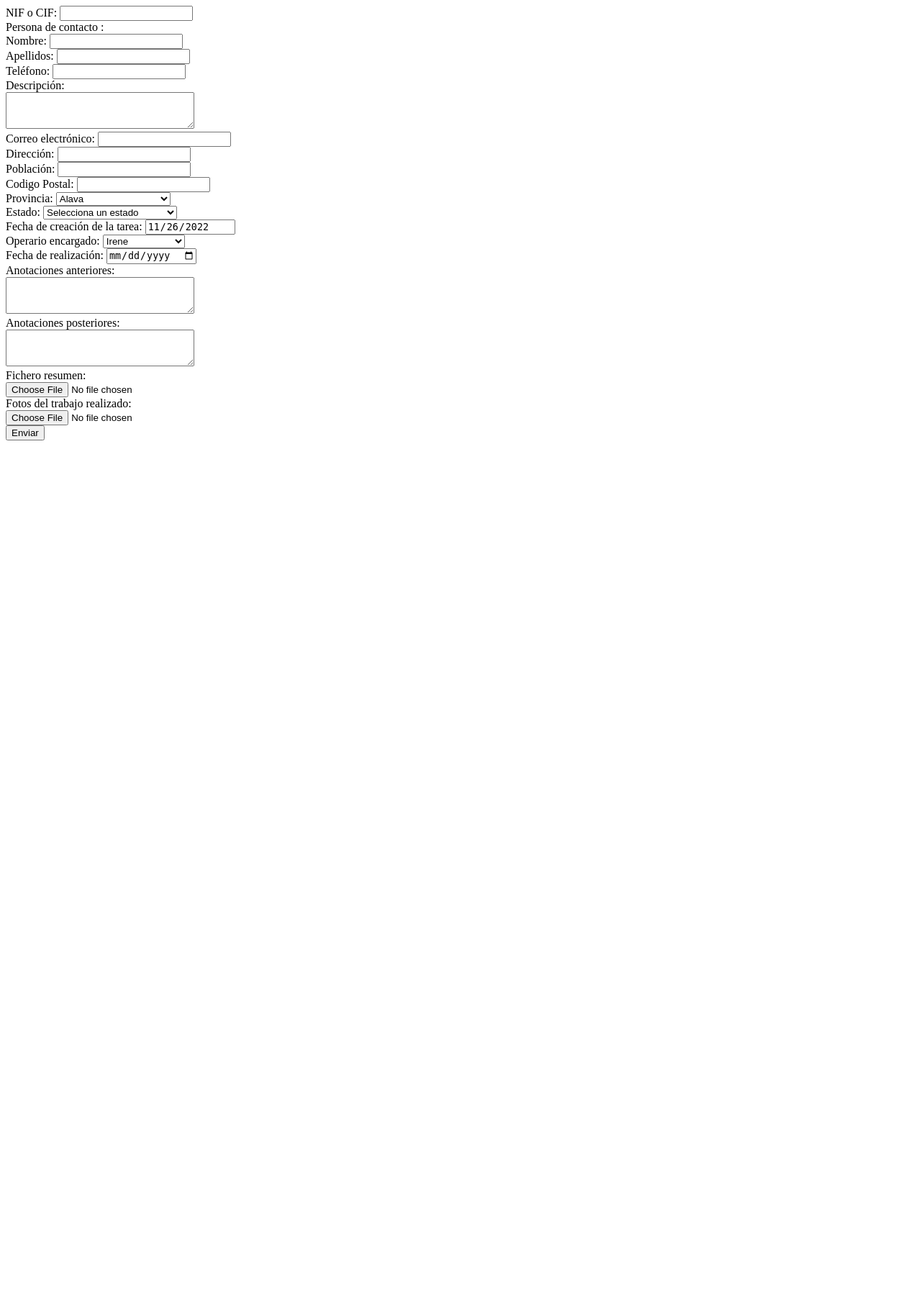
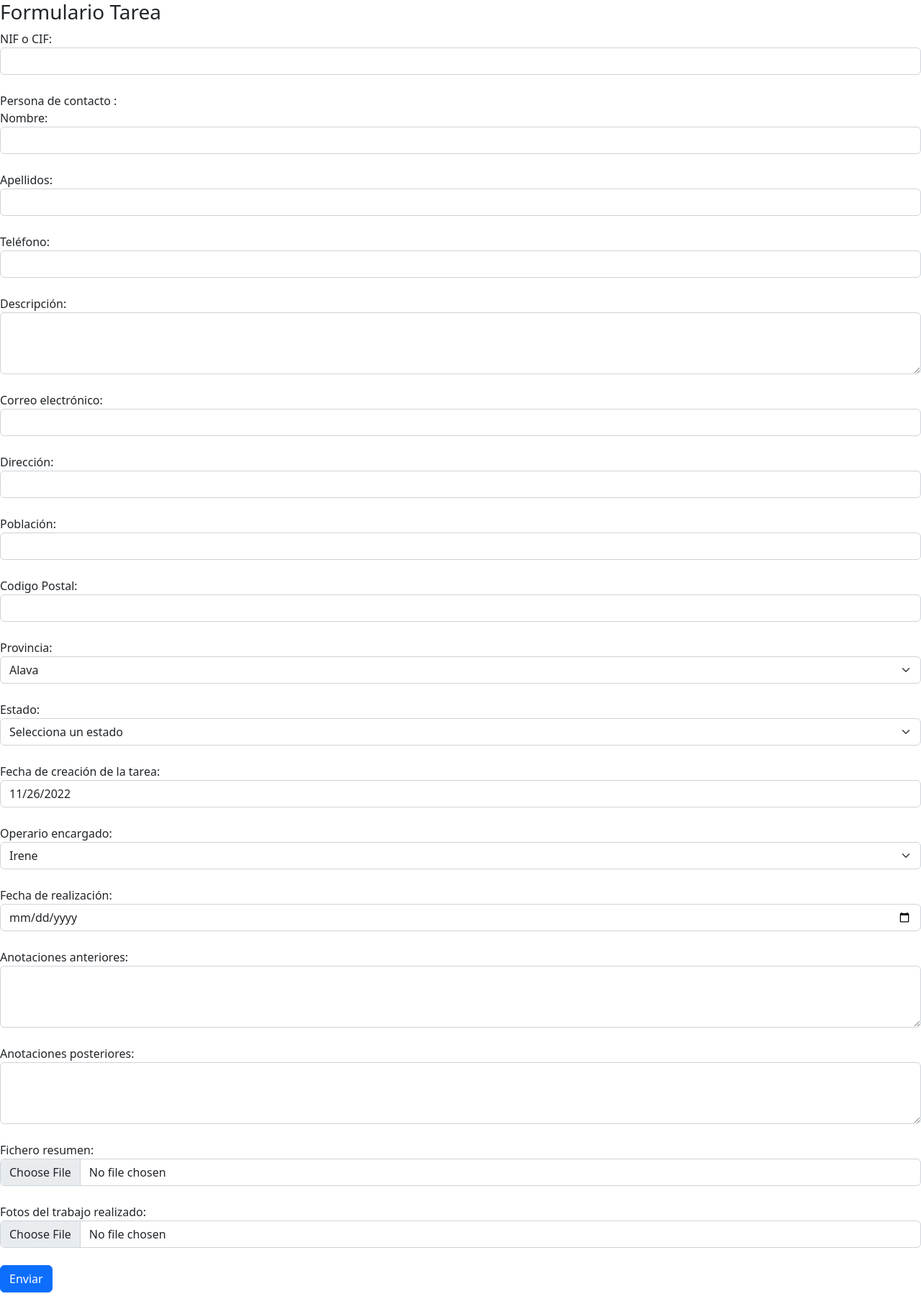
Before and after one commit to NicolaeGhenciu/ProyectoPHP, a PHP site: page /controllers/validar_tarea.php in a window 1280 px wide. Shown: the whole page at 72% size. Before the commit the page ends 612 px from the top, so only its background shows below. Run offline with PHP 8.4, Linux system fonts and the light colour scheme; data comes from the database, SQL or seed files in the repository.

Commit message:
dia_6_bbdd_archivos

```diff
--- a/Proyecto 1º Trimestre/app/controllers/validar_tarea.php
+++ b/Proyecto 1º Trimestre/app/controllers/validar_tarea.php
@@ -15,6 +15,7 @@ include("../libreria/validarCIF.php");
 include("../libreria/validarEmail.php");
 include("../libreria/validarFechadeRealizacion.php");
 include("../libreria/validarTelefono.php");
+include("../libreria/subirArchivos.php");
 
 include("../libreria/getContenido.php");
 
@@ -58,13 +59,29 @@ if (!$_POST) { // Si no han enviado el fomulario
         $errores['fecha_realizacion'] = 'Campo fecha de realización se encuentra vacio o no es valido, la fecha tiene que ser posterior a la de hoy';
         $hayError = TRUE;
     }
+
+    $ultimoId = $bd->getCountTareas()[0] + 1;
+
     if ($hayError) {
         include("../views/formulario_tarea.php");
     } else {
 
         $todos_los_campos = $_POST;
 
+        if ($_FILES['fichero_resumen']['name'] == "") {
+            $todos_los_campos["fichero_resumen"] = "";
+        } else {
+            subirArchivo('fichero_resumen', $ultimoId);
+            $todos_los_campos["fichero_resumen"] = "Tarea-" . $ultimoId . "-" . $_FILES['fichero_resumen']['name'];
+        }
+
+        if ($_FILES['foto_trabajo']['name'] == "") {
+            $todos_los_campos["foto_trabajo"] = "";
+        } else {
+            subirArchivo('foto_trabajo', $ultimoId);
+            $todos_los_campos["foto_trabajo"] = "Tarea-" . $ultimoId . "-" . $_FILES['foto_trabajo']['name'];
+        }
+
         Tareas::insertarTarea(getContenido($todos_los_campos, true), getContenido($todos_los_campos, false));
-
     }
 }
--- a/Proyecto 1º Trimestre/app/libreria/creaSelect.php
+++ b/Proyecto 1º Trimestre/app/libreria/creaSelect.php
@@ -12,7 +12,7 @@
 
 function CreaSelect($name, $opciones, $valorDefecto = '')
 {
-    $html = "\n" . '<select name="' . $name . '">';
+    $html = "\n" . '<select class="form-select" name="' . $name . '">';
     foreach ($opciones as $value => $text) {
         if ($value == $valorDefecto)
             $select = 'selected="selected"';
--- /dev/null
+++ b/Proyecto 1º Trimestre/app/libreria/subirArchivos.php
@@ -0,0 +1,12 @@
+<?php
+
+function subirArchivo($fich,$id)
+{
+    $destino = __DIR__ . "/../../Files/";
+    $dest = $destino . "Tarea - " . $id . "  - " .  basename($_FILES[$fich]['name']);
+
+    if (is_uploaded_file($_FILES[$fich]['tmp_name'])) {
+
+        move_uploaded_file($_FILES[$fich]['tmp_name'], $dest);
+    }
+}
--- a/Proyecto 1º Trimestre/app/models/conx_bd.php
+++ b/Proyecto 1º Trimestre/app/models/conx_bd.php
@@ -67,4 +67,10 @@ class conx_basedatos
         $resultado = $this->pdo->prepare($sql);
         $resultado->execute(array());
     }
+
+    function getCountTareas()
+    {
+        $stmt = $this->pdo->query("SELECT id FROM tareas GROUP BY id desc limit 1");
+        return $stmt->fetch();
+    }
 }
--- a/Proyecto 1º Trimestre/app/views/formulario_tarea.php
+++ b/Proyecto 1º Trimestre/app/views/formulario_tarea.php
@@ -5,42 +5,48 @@
     <meta charset="UTF-8">
     <meta http-equiv="X-UA-Compatible" content="IE=edge">
     <meta name="viewport" content="width=device-width, initial-scale=1.0">
-    <title>Document</title>
+    <!-- CSS only -->
+    <link href="https://cdn.jsdelivr.net/npm/bootstrap@5.2.3/dist/css/bootstrap.min.css" rel="stylesheet" integrity="sha384-rbsA2VBKQhggwzxH7pPCaAqO46MgnOM80zW1RWuH61DGLwZJEdK2Kadq2F9CUG65" crossorigin="anonymous">
+
+    <link rel="stylesheet" href="../../Assets/css/formulario.css">
+
+    <title>Formulario</title>
 </head>
 
 <body>
-    <form action="../controllers/validar_tarea.php" method="post">
+    <form action="../controllers/validar_tarea.php" method="post" enctype="multipart/form-data">
+        <h3>Formulario Tarea</h3>
         <label>NIF o CIF:</label>
-        <input type="text" name="nif_cif" value="<?= ValorPost('nif_cif') ?>">
+        <input class="form-control" type="text" name="nif_cif" value="<?= ValorPost('nif_cif') ?>">
         <?= VerError('nif_cif') ?> <br>
         <label>Persona de contacto :</label> <br>
         <label>Nombre: </label>
-        <input type="text" name="nombre" value="<?= ValorPost('nombre') ?>">
+        <input class="form-control" type="text" name="nombre" value="<?= ValorPost('nombre') ?>">
         <?= VerError('nombre') ?> <br>
         <label>Apellidos: </label>
-        <input type="text" name="apellidos" value="<?= ValorPost('apellidos') ?>">
+        <input class="form-control" type="text" name="apellidos" value="<?= ValorPost('apellidos') ?>">
         <?= VerError('apellidos') ?> <br>
         <label>Teléfono: </label>
-        <input type="text" name="telefono" value="<?= ValorPost('telefono') ?>">
+        <input class="form-control" type="text" name="telefono" value="<?= ValorPost('telefono') ?>">
         <?= VerError('telefono') ?> <br>
         <label>Descripción: </label> <br>
-        <textarea name="descripcion" cols="30" rows="3"><?= ValorPost('descripcion') ?></textarea>
+        <textarea class="form-control" name="descripcion" cols="30" rows="3"><?= ValorPost('descripcion') ?></textarea>
         <?= VerError('descripcion') ?> <br>
         <label>Correo electrónico: </label>
-        <input type="text" name="email" value="<?= ValorPost('email') ?>">
+        <input class="form-control" type="text" name="email" value="<?= ValorPost('email') ?>">
         <?= VerError('email') ?> <br>
         <label>Dirección: </label>
-        <input type="text" name="direccion"> <br>
+        <input class="form-control" type="text" name="direccion"> <br>
         <label>Población: </label>
-        <input type="text" name="poblacion"> <br>
+        <input class="form-control" type="text" name="poblacion"> <br>
         <label>Codigo Postal: </label>
-        <input type="text" name="codigo_postal" value="<?= ValorPost('codigo_postal') ?>">
+        <input class="form-control" type="text" name="codigo_postal" value="<?= ValorPost('codigo_postal') ?>">
         <?= VerError('codigo_postal') ?> <br>
         <label>Provincia: </label>
         <?= CreaSelect('provincias', Provincias::listaParaSelect(), filter_input(INPUT_POST, 'provincias')) ?>
         <br>
         <label>Estado: </label>
-        <select name="estado">
+        <select class="form-select" name="estado">
             <option hidden selected>Selecciona un estado</option>
             <option value="B">B=Esperando ser aprobada</option>
             <option value="P">P=Pendiente</option>
@@ -48,22 +54,22 @@
             <option value="C">C=Cancelada</option>
         </select> <br>
         <label>Fecha de creación de la tarea: </label>
-        <input type="date" name="fecha_creacion" readonly value="<?= $fcha ?>"> <br>
+        <input class="form-control" type="date" name="fecha_creacion" readonly value="<?= $fcha ?>"> <br>
         <label>Operario encargado: </label>
         <?= CreaSelect('operario_encargado', Usuarios::listaParaSelect(), filter_input(INPUT_POST, 'operario_encargado')) ?>
         <br>
         <label>Fecha de realización: </label>
-        <input type="date" name="fecha_realizacion" value="<?= ValorPost('fecha_realizacion') ?>">
+        <input class="form-control" type="date" name="fecha_realizacion" value="<?= ValorPost('fecha_realizacion') ?>">
         <?= VerError('fecha_realizacion') ?> <br>
         <label>Anotaciones anteriores: </label> <br>
-        <textarea name="anotaciones_anteriores" cols="30" rows="3"></textarea> <br>
+        <textarea class="form-control" name="anotaciones_anteriores" cols="30" rows="3"></textarea> <br>
         <label>Anotaciones posteriores: </label> <br>
-        <textarea name="anotaciones_posteriores" cols="30" rows="3"></textarea> <br>
+        <textarea class="form-control" name="anotaciones_posteriores" cols="30" rows="3"></textarea> <br>
         <label>Fichero resumen: </label> <br>
-        <input type="file" name=""> <br>
+        <input class="form-control" name="fichero_resumen" type="file"> <br>
         <label>Fotos del trabajo realizado: </label> <br>
-        <input type="file" name=""> <br>
-        <button type="submit">Enviar</button>
+        <input class="form-control" name="foto_trabajo" type="file"> <br>
+        <button class="btn btn-primary mb-3" type="submit">Enviar</button>
     </form>
 </body>
 
```
Also changed, not shown: Proyecto 1º Trimestre/Assets/css/formulario.css (added, +12 -0 lines), Proyecto 1º Trimestre/Files/Tarea - 2  - fotocasa.png (added), Proyecto 1º Trimestre/Files/Tarea - 3  - fotocasa.png (added), 2 other files.
